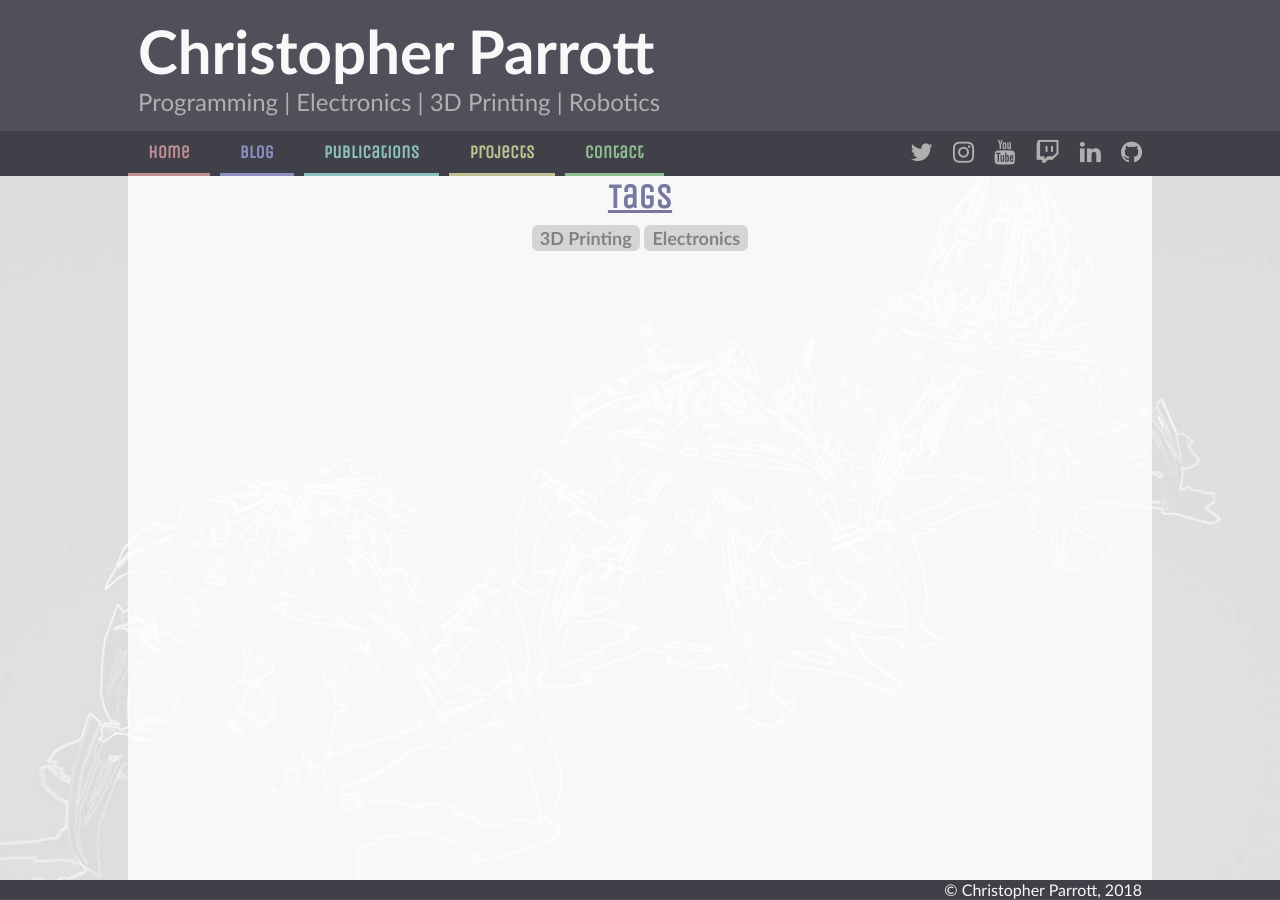
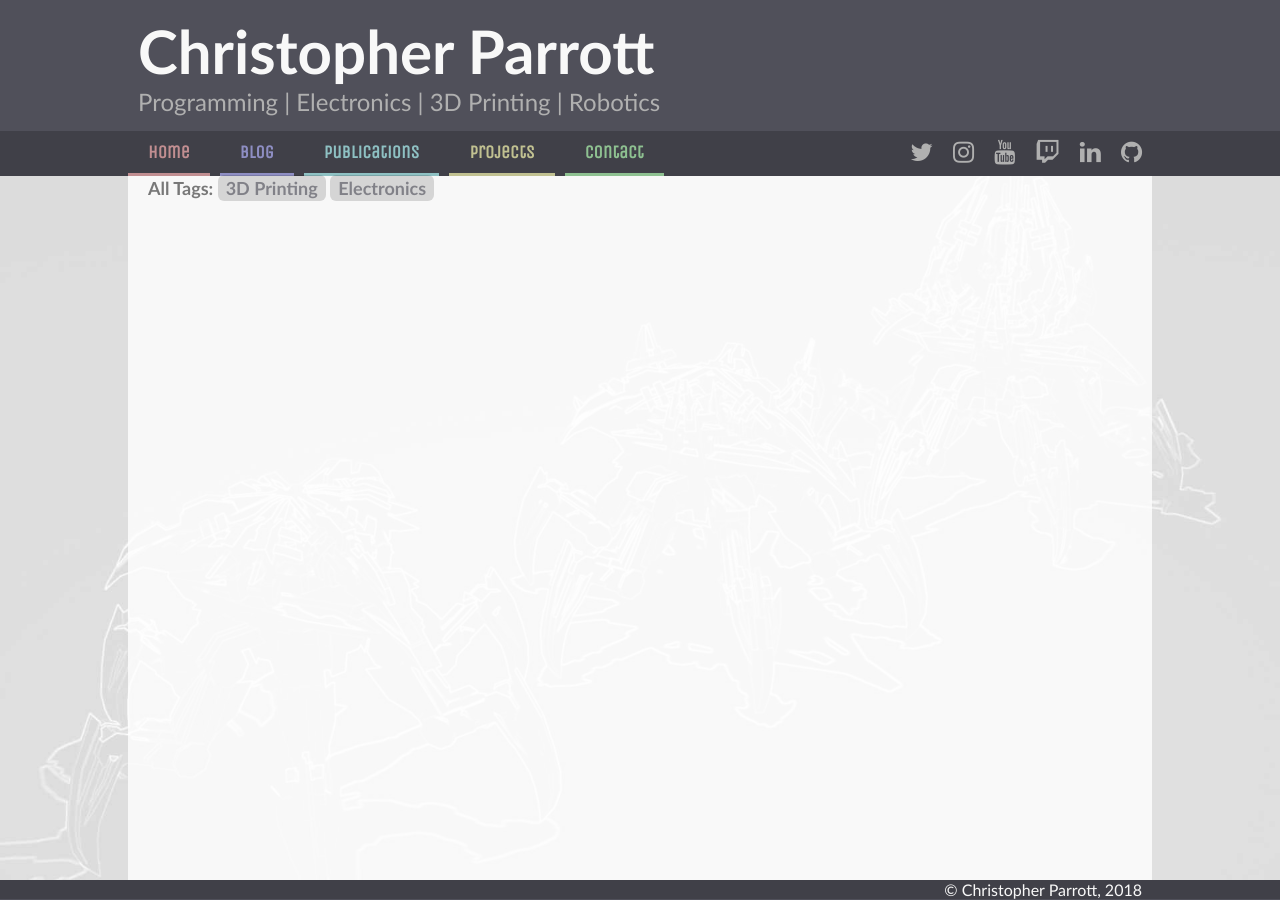
Before and after one commit to christophertmparrott/christophertmparrott.github.io, a Jekyll site: the page built from bloggg/tag.html, in a window 1280 px wide. Built offline with Jekyll 4.4.1, drawn with Linux system fonts in a browser that asks for light colours; some web fonts are replaced.

Commit message:
Removed topic and more tag adjustment

```diff
--- a/_layouts/blogpost.html
+++ b/_layouts/blogpost.html
@@ -4,9 +4,6 @@ layout: default
 				<div class="posthead">
 					<h2 class="secE">{{page.title}}</h2>
 					<b>{{ page.date | date: "%B %-d, %Y" }}</b>
-					{% if page.topic %}
-					&bull; Category: <a class="darken" href="{{site.baseurl}}/bloggg/category/#{{page.topic | slugify}}">{{page.topic}}</a>
-					{% endif %}
 					{% if page.tags %}
 					&bull; Tags:
 					{% for tag in page.tags %}
--- a/bloggg/index.html
+++ b/bloggg/index.html
@@ -38,9 +38,6 @@ The following part removes duplicated tags and invalid tags like blank tag.
 						<div class="posthead">
 							<h2 class="secE"><a href="{{site.baseurl}}{{post.url}}">{{post.title}}</a></h2>
 							<b>{{ post.date | date: "%B %-d, %Y" }}</b>
-							{% if post.topic %}
-							&bull; Category: <a class="darken" href="{{site.baseurl}}/bloggg/category/#{{page.topic | slugify}}">{{page.topic}}</a>
-							{% endif %}
 							{% if post.tags %}
 							&bull; Tags:
 							{% for tag in post.tags %}
--- a/bloggg/tag.html
+++ b/bloggg/tag.html
@@ -38,12 +38,12 @@ The following part removes duplicated tags and invalid tags like blank tag.
 The purpose of this snippet is to list all the tags you have in your site.
 =======================
 {% endcomment %}
-<div class="taghead">
+<!--<div class="taghead">
 	<h2 class="secE">Tags</h2>
 {% for tag in tags %}
 	<a class="darken" href="#{{tag | slugify}}">{{tag}}</a>
 {% endfor %}
-</div>
+</div>-->
 
 
 {% comment %}
@@ -53,17 +53,32 @@ The purpose of this snippet is to list all your posts posted with a certain tag.
 {% endcomment %}
 {% for tag in tags %}
 <div class="posthead taglist" id="{{tag | slugify}}">
-	<h2 class="secE" id="{{tag | slugify}}">{{tag}}</h2>
+	<h2 class="secE" id="{{tag | slugify}}">Posts tagged with {{tag}}</h2>
 	<ul>
 	 {% for post in site.posts %}
 		 {% if post.tags contains tag %}
 		 <li>
+			<div class="posthead">
 			 <b><a href="{{site.baseurl}}{{post.url}}">
 			 {{post.title}}</a></b>
 			 &bull; {{post.date | date: "%B %-d, %Y"}}
+			 {% if post.tags %}
+			 &bull; Tags:
+			 {% for tag in page.tags %}
+					<a class="darken" href="{{site.baseurl}}/bloggg/tag/#{{tag | slugify}}">{{tag}}</a>
+			 {% endfor %}
+			 {% endif %}
+			</div>
 		 </li>
 		 {% endif %}
 	 {% endfor %}
 	</ul>
 </div>
 {% endfor %}
+
+			<div class="sharebtns">
+				<b>All Tags: </b>
+			{% for tag in tags %}
+				<a class="darken" href="#{{tag | slugify}}">{{tag}}</a>
+			{% endfor %}
+			</div>
```
Also changed, not shown: _posts/2018-05-24-3d-printed-led-diffusers-for-deadmau5-cube.md (+0 -1 lines).
